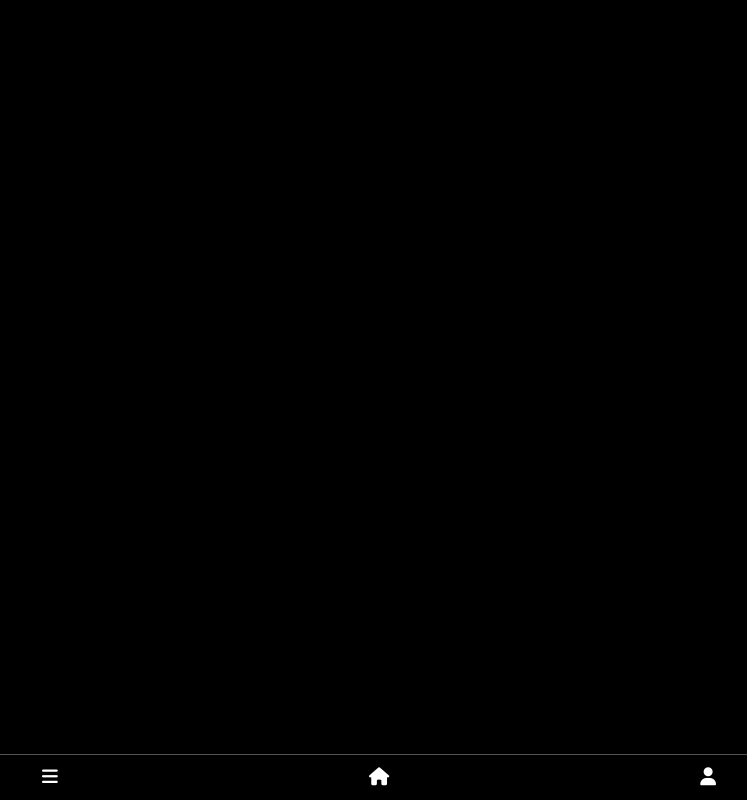
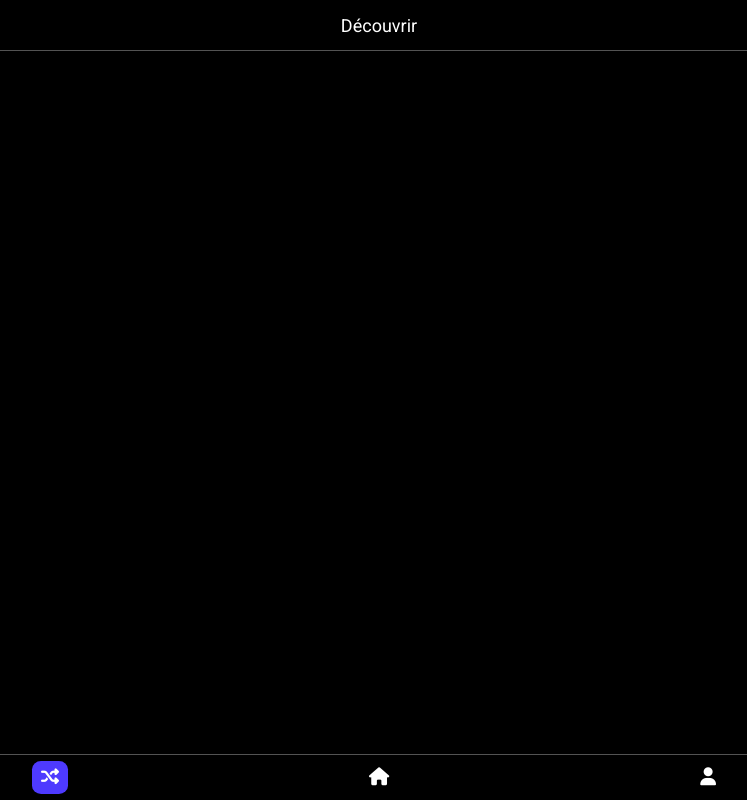
Before and after one commit to SweepApp/sweep, a React (Create React App) app: page /swipe in a window 1280 px wide. Before the commit this address had no page. Shown: the whole page, without its empty margins (261-1008 px from the left). Built offline with nearby package versions, Linux system fonts and the light colour scheme.

Commit message:
Change Swipe icon

```diff
--- a/src/App.js
+++ b/src/App.js
@@ -6,7 +6,7 @@ import Navbar from "./components/Navbar";
 
 import Home from "./routes/Home";
 import Profile from "./routes/Profile";
-import Settings from "./routes/Settings";
+import Swipe from "./routes/Swipe";
 
 export default function App() {
   return (
@@ -16,7 +16,7 @@ export default function App() {
       <Routes>
         <Route path="/" element={<Home/>} />
         <Route path="/profile" element={<Profile/>} />
-        <Route path="/settings" element={<Settings/>} />
+        <Route path="/swipe" element={<Swipe/>} />
       </Routes>
       </div>
       <Navbar/>
--- a/src/components/Navbar.js
+++ b/src/components/Navbar.js
@@ -8,9 +8,9 @@ export default function Navbar() {
   return (
     <nav>
       <ul>
-        <li className={splitLocation[1] === "settings" ? "active" : ""}>
-          <a href="/settings">
-            <i class="fa-solid fa-bars fa-fw"></i>
+        <li className={splitLocation[1] === "swipe" ? "active" : ""}>
+          <a href="/swipe">
+            <i class="fa-solid fa-shuffle fa-fw"></i>
           </a>
         </li>
         <li className={splitLocation[1] === "" ? "active" : ""}>
--- a/src/routes/Settings.js
+++ b/src/routes/Swipe.js
@@ -5,7 +5,7 @@ export default function Home() {
     <>
       <Upperbar>
         <ul>
-          <li>Paramètres</li>
+          <li>Découvrir</li>
         </ul>
       </Upperbar>
       <div className="Profile">
```
